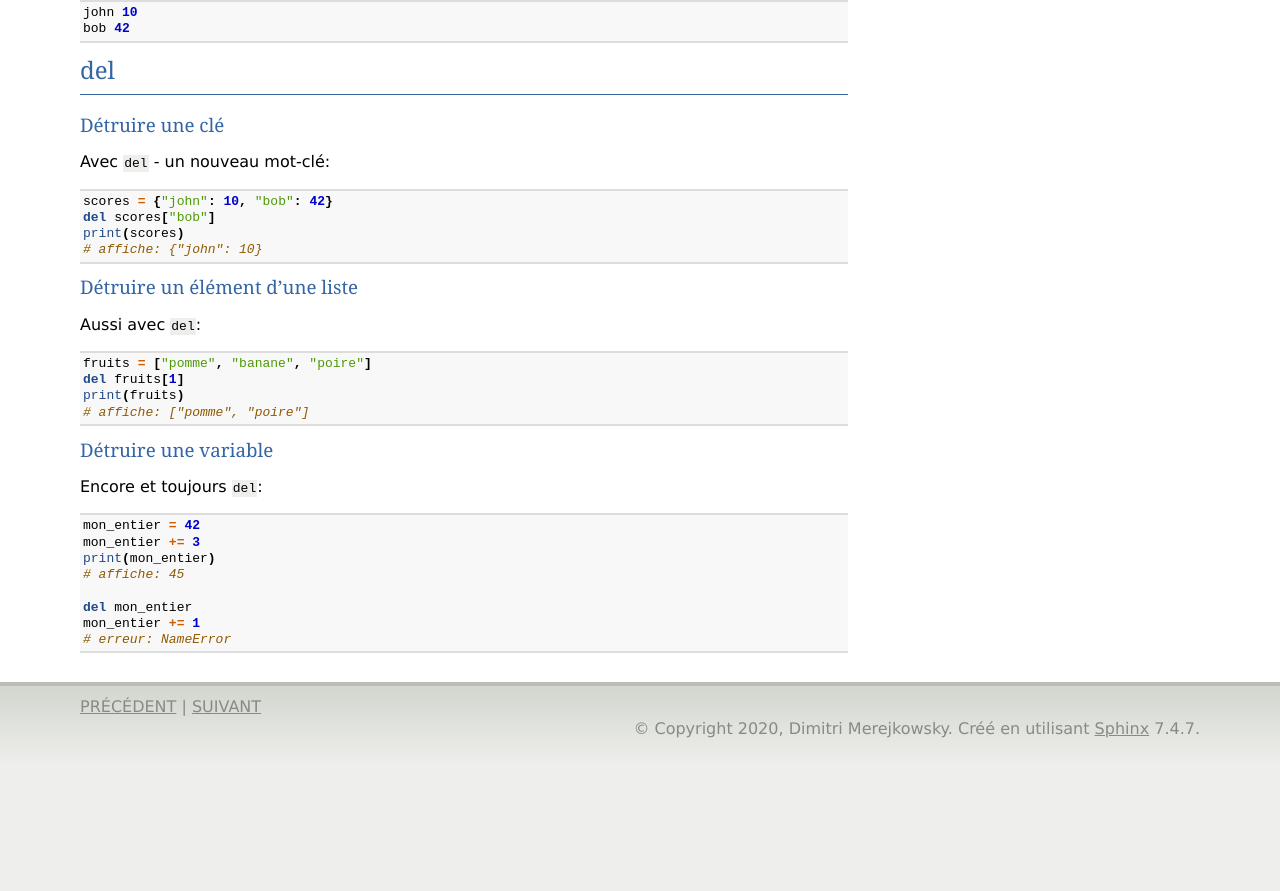
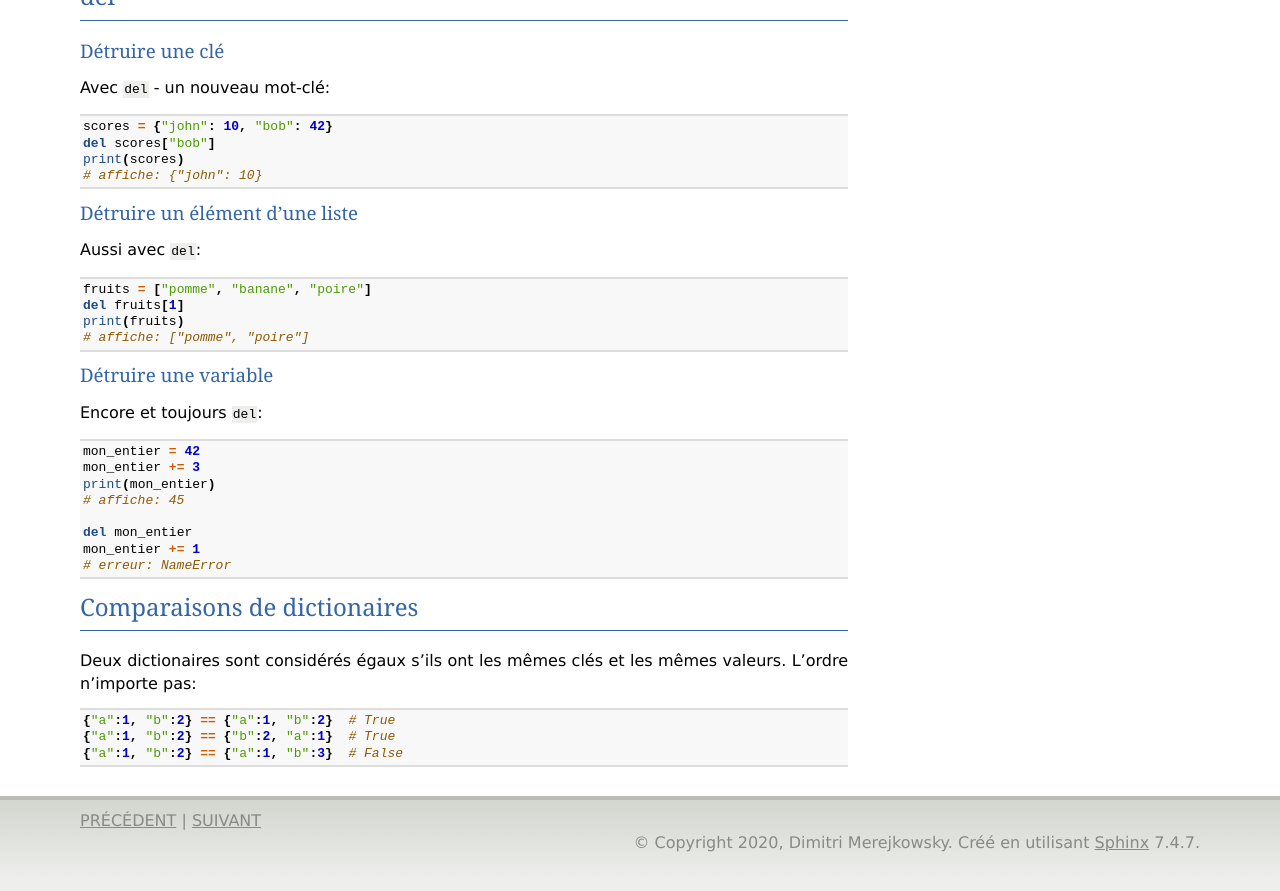
Before and after one commit to gruiick/cours-python, a Sphinx documentation site: the page built from cours/source/08-dictionnaires/index.rst, in a window 1280 px wide and 900 px high, scrolled down 1888 px. Shown: the top 891 px of the window. Built offline with Sphinx 7.4.7, drawn with Linux system fonts in a browser that asks for light colours; before the commit the page ends 2674 px from its top, so only the background shows below that; some of the changed text lies outside the part shown.

Commit message:
More proofread on list and dicts

```diff
--- a/cours/source/08-dictionnaires/index.rst
+++ b/cours/source/08-dictionnaires/index.rst
@@ -4,7 +4,7 @@ Chapitre 8 - Dictionnaires
 Définition
 ----------
 
-Un dictionaire est une _association_ entre des clés et des valeurs.
+Un dictionaire est une *association* entre des clés et des valeurs.
 
 * Les clés sont uniques
 * Les valeurs sont arbitraires
@@ -137,3 +133,14 @@ Encore et toujours ``del``::
     del mon_entier
     mon_entier += 1
     # erreur: NameError
+
+
+Comparaisons de dictionaires
+-----------------------------
+
+Deux dictionaires sont considérés égaux s'ils ont les mêmes clés
+et les mêmes valeurs. L'ordre n'importe pas::
+
+    {"a":1, "b":2} == {"a":1, "b":2}  # True
+    {"a":1, "b":2} == {"b":2, "a":1}  # True
+    {"a":1, "b":2} == {"a":1, "b":3}  # False
```
Also changed, not shown: other parts of cours/source/08-dictionnaires/index.rst (+0 -4 lines), cours/source/03-variables-et-types/04-booléens.rst (+16 -0 lines), cours/source/06-listes/index.rst (+13 -0 lines).
